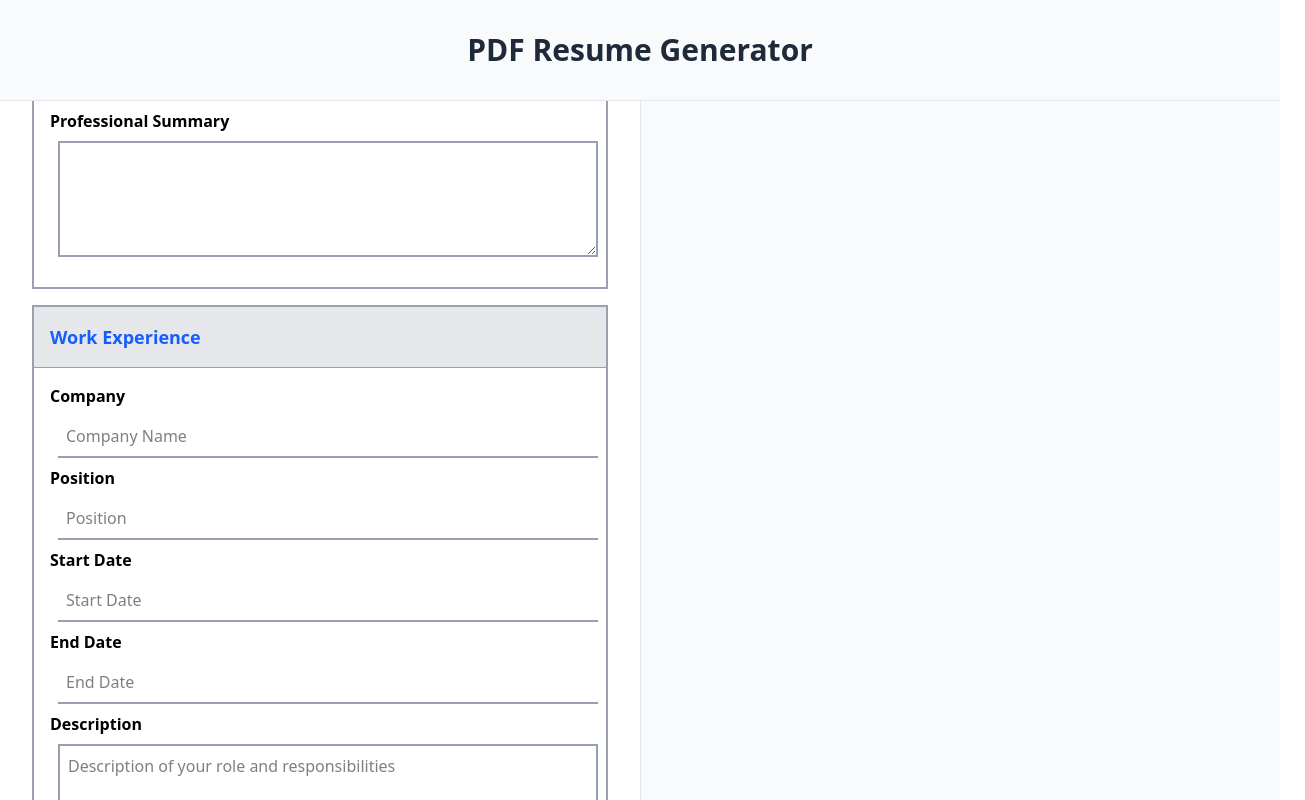
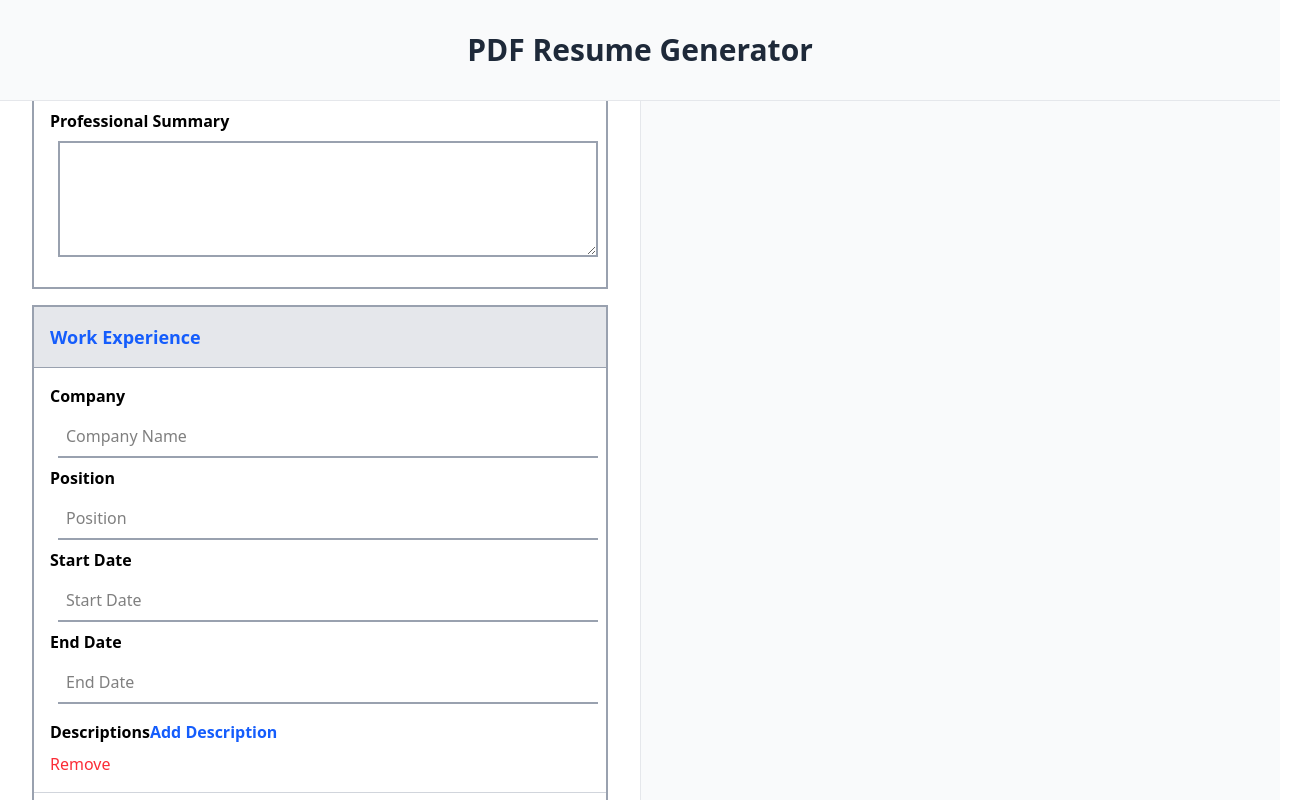
Before and after one commit to chromifier/PDF_Resume_Generator, a React (Vite) app in the folder pdf-resume-generator/: page / in a window 1280 px wide. Both pictures are taken after typing "Sample", "name@example.com", "5551234", "Sample", "https://example.com", "https://example.com" into the empty fields and a click on the button "Add Work Experience". Shown: the part 731-1531 px from the top of the page, 1305 px wide, since content can reach past the window. Built offline with nearby package versions, Linux system fonts and the light colour scheme.

Commit message:
Work Experience additions and output improvements
- Made the description in work experience an array to work well without outputting in bullet format

```diff
--- a/pdf-resume-generator/src/App.tsx
+++ b/pdf-resume-generator/src/App.tsx
@@ -23,7 +23,7 @@ function App() {
       position: string;
       startDate: string;
       endDate: string;
-      description: string;
+      description: string[];
     }[],
     projects: [] as { title: string; description: string }[],
     skills: [] as string[],
@@ -225,11 +225,25 @@ function App() {
                   <span className="text-gray-700">|</span>
                 )}
                 <p className="text-gray-700">
-                  {resumeData.linkedin || "Your LinkedIn"}
+                  <a
+                    href={resumeData.linkedin}
+                    target="_blank"
+                    rel="noopener noreferrer"
+                    className="text-blue-600 underline"
+                  >
+                    LinkedIn
+                  </a>
                 </p>
                 {resumeData.github && <span className="text-gray-700">|</span>}
                 <p className="text-gray-700">
-                  {resumeData.github || "Your GitHub"}
+                  <a
+                    href={resumeData.github}
+                    target="_blank"
+                    rel="noopener noreferrer"
+                    className="text-blue-600 underline"
+                  >
+                    GitHub
+                  </a>
                 </p>
               </div>
             </div>
@@ -252,24 +266,31 @@ function App() {
                 <h3 className="text-xl font-bold text-gray-800 mb-2">
                   Professional Experience
                 </h3>
+                <hr />
                 {resumeData.workExperience.map((entry, index) => (
-                  <div key={index} className="mb-4">
+                  <div key={index} className="my-2">
                     <div className="flex flex-row gap-2">
-                      <p className="text-gray-700 font-bold">
+                      <p className="text-gray-700 font-bold text-sm">
                         {entry.company || "Your Company"}
                       </p>
-                      <span className="text-gray-700 font-bold">|</span>
-                      <p className="text-gray-700 font-bold">
+                      <span className="text-gray-700 font-bold text-sm">|</span>
+                      <p className="text-gray-700 font-bold text-sm">
                         {entry.position || "Your Position"}
                       </p>
-                      <p className="ml-auto text-right text-gray-700">
+                      <p className="ml-auto text-right text-gray-700 text-sm italic">
                         {entry.startDate || "Start Date"} -{" "}
                         {entry.endDate || "Present"}
                       </p>
                     </div>
-                    <p className="text-gray-700 flex flex-col">
-                      {entry.description || "Description"}
-                    </p>
+                    <ul className="list-disc list-inside text-gray-700 text-sm">
+                      {entry.description && entry.description.length > 0 ? (
+                        entry.description.map((desc, i) => (
+                          <li key={i}>{desc}</li>
+                        ))
+                      ) : (
+                        <li>Description</li>
+                      )}
+                    </ul>
                   </div>
                 ))}
               </div>
--- a/pdf-resume-generator/src/components/WorkExperienceInput.tsx
+++ b/pdf-resume-generator/src/components/WorkExperienceInput.tsx
@@ -5,7 +5,7 @@ interface WorkExperience {
   position: string;
   startDate: string;
   endDate: string;
-  description: string;
+  description: string[];
 }
 
 interface WorkExperienceInputProps {
@@ -38,7 +38,7 @@ const WorkExperienceInput: React.FC<WorkExperienceInputProps> = ({
         position: "",
         startDate: "",
         endDate: "",
-        description: "",
+        description: [],
       },
     ]);
   };
@@ -120,19 +120,61 @@ const WorkExperienceInput: React.FC<WorkExperienceInputProps> = ({
             />
           </div>
           <div className="form-group">
-            <label className="font-bold" htmlFor={`workDescription-${index}`}>
-              Description
-            </label>
-            <textarea
-              className="m-2 p-2 border-2 border-gray-400 focus:border-blue-600 outline-none bg-transparent w-full"
-              id={`workDescription-${index}`}
-              placeholder="Description of your role and responsibilities"
-              rows={3}
-              value={entry.description}
-              onChange={(e) =>
-                handleWorkExperienceChange(index, "description", e.target.value)
-              }
-            />
+            <label className="font-bold">Descriptions</label>
+            {entry.description.map((desc, descIdx) => (
+              <div key={descIdx} className="flex items-center mb-2">
+                <ul className="list-disc list-inside flex-1">
+                  <li className="ml-4">
+                    <input
+                      className="m-2 p-2 border-b-1 border-gray-400 focus:border-blue-600 outline-none bg-transparent w-full"
+                      type="text"
+                      placeholder={`Description ${descIdx + 1}`}
+                      value={desc}
+                      onChange={(e) => {
+                        const updatedDescriptions = [...entry.description];
+                        updatedDescriptions[descIdx] = e.target.value;
+                        handleWorkExperienceChange(
+                          index,
+                          "description",
+                          updatedDescriptions as any
+                        );
+                      }}
+                    />
+                  </li>
+                </ul>
+                <button
+                  type="button"
+                  className="ml-2 text-red-500 hover:text-red-700"
+                  onClick={() => {
+                    const updatedDescriptions = entry.description.filter(
+                      (_, i) => i !== descIdx
+                    );
+                    handleWorkExperienceChange(
+                      index,
+                      "description",
+                      updatedDescriptions as any
+                    );
+                  }}
+                  aria-label="Remove description"
+                >
+                  &times;
+                </button>
+              </div>
+            ))}
+            <button
+              type="button"
+              className="mt-2 text-blue-600 hover:text-blue-800 font-semibold"
+              onClick={() => {
+                const updatedDescriptions = [...entry.description, ""];
+                handleWorkExperienceChange(
+                  index,
+                  "description",
+                  updatedDescriptions as any
+                );
+              }}
+            >
+              Add Description
+            </button>
           </div>
           <button
             type="button"
```
